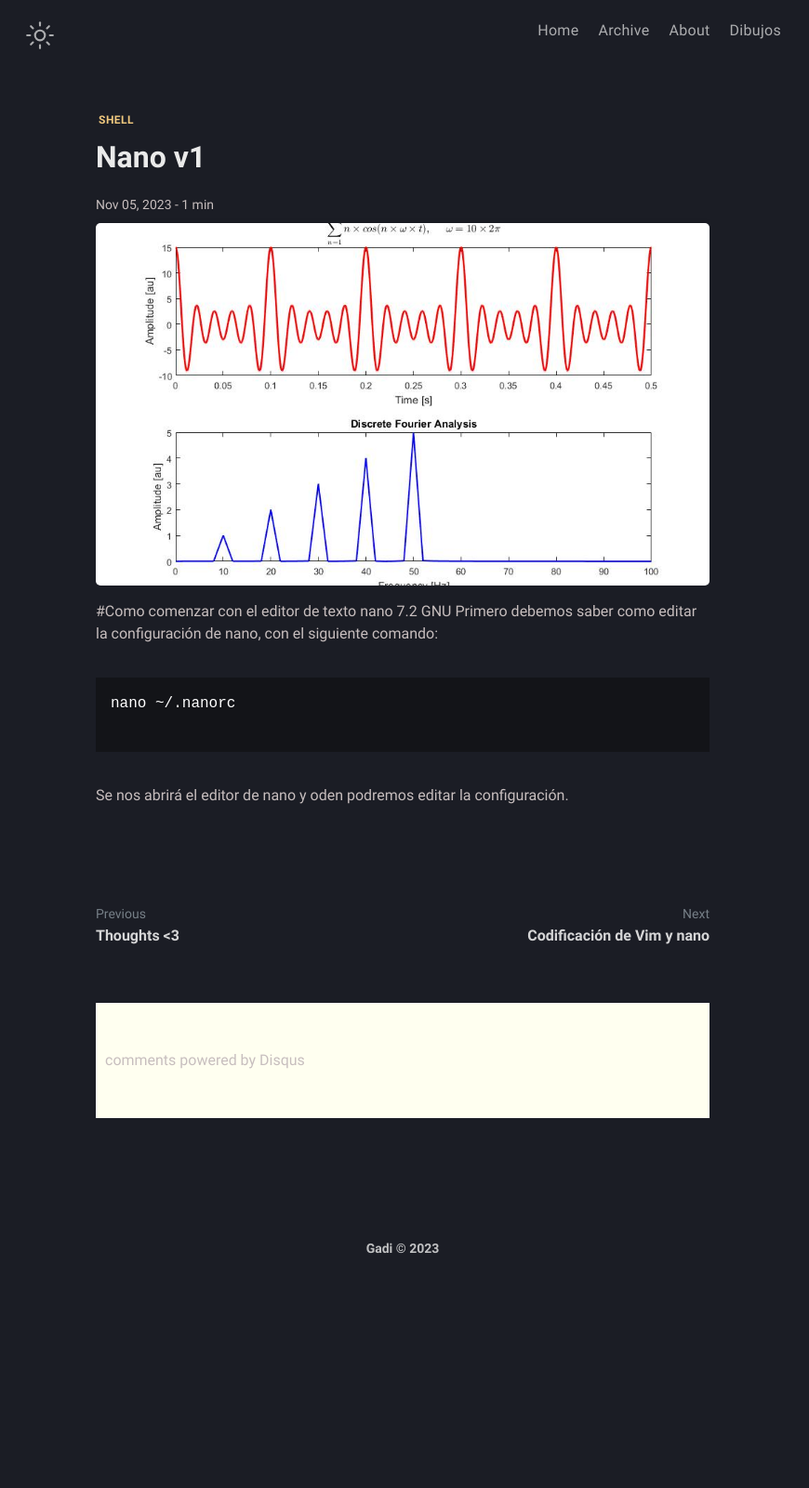
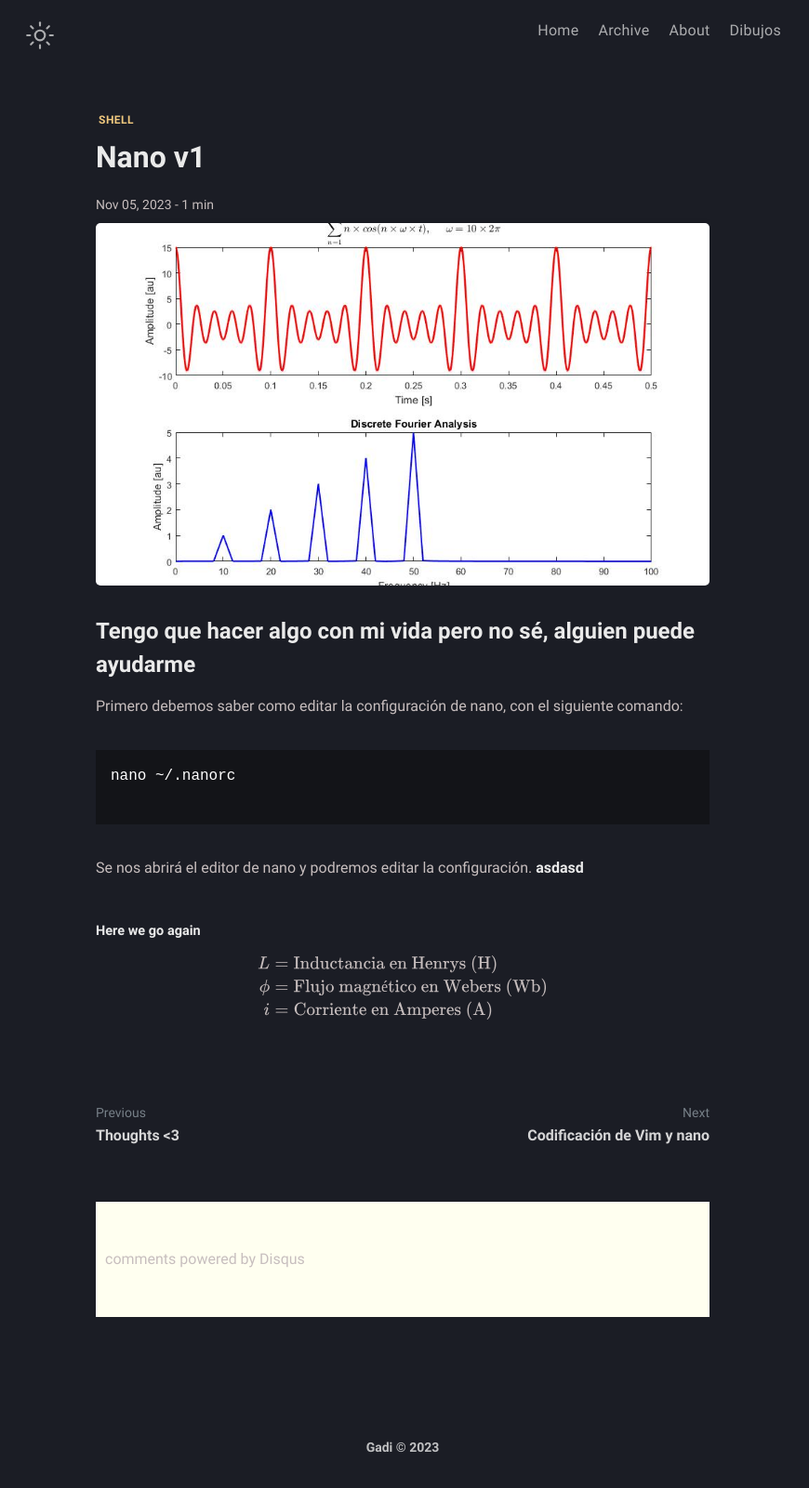
Before and after one commit to gadivalr/gadivalr.page, a Jekyll site: the page built from _posts/2023-11-06-nanorc.md, in a window 1280 px wide. Shown: the whole page at 93% size, without its empty margins (207-1077 px from the left). Built offline with Jekyll 4.4.1, drawn with Linux system fonts in a browser that asks for light colours; comment, search, counter and statistics services are not loaded; before the commit the page ends 1387 px from its top, so only the background shows below that.

Commit message:
Inductancia

````diff
--- a/_posts/2023-11-06-nanorc.md
+++ b/_posts/2023-11-06-nanorc.md
@@ -3,13 +3,27 @@ title: "Nano v1"
 date: 2023-11-05
 tags: [Shell]
 image: "/assets/img/img-serie-fourier.jpg"
+usemathjax: true
 ---
 
-#Como comenzar con el editor de texto nano 7.2 GNU
+# Tengo que hacer algo con mi vida pero no sé, alguien puede ayudarme
+
 Primero debemos saber como editar la configuración de nano, con el siguiente comando:
 
-```bash
+```
 nano ~/.nanorc
 
 ```
-Se nos abrirá el editor de nano y oden podremos editar la configuración.
+
+Se nos abrirá el editor de nano y podremos editar la configuración.
+**asdasd**
+## Here we go again
+{% raw %}
+$$
+\begin{align*}
+L &= \text{Inductancia en Henrys (H)} \\
+\phi &= \text{Flujo magnético en Webers (Wb)} \\
+i &= \text{Corriente en Amperes (A)}
+\end{align*}
+$$
+{% endraw %}
````
